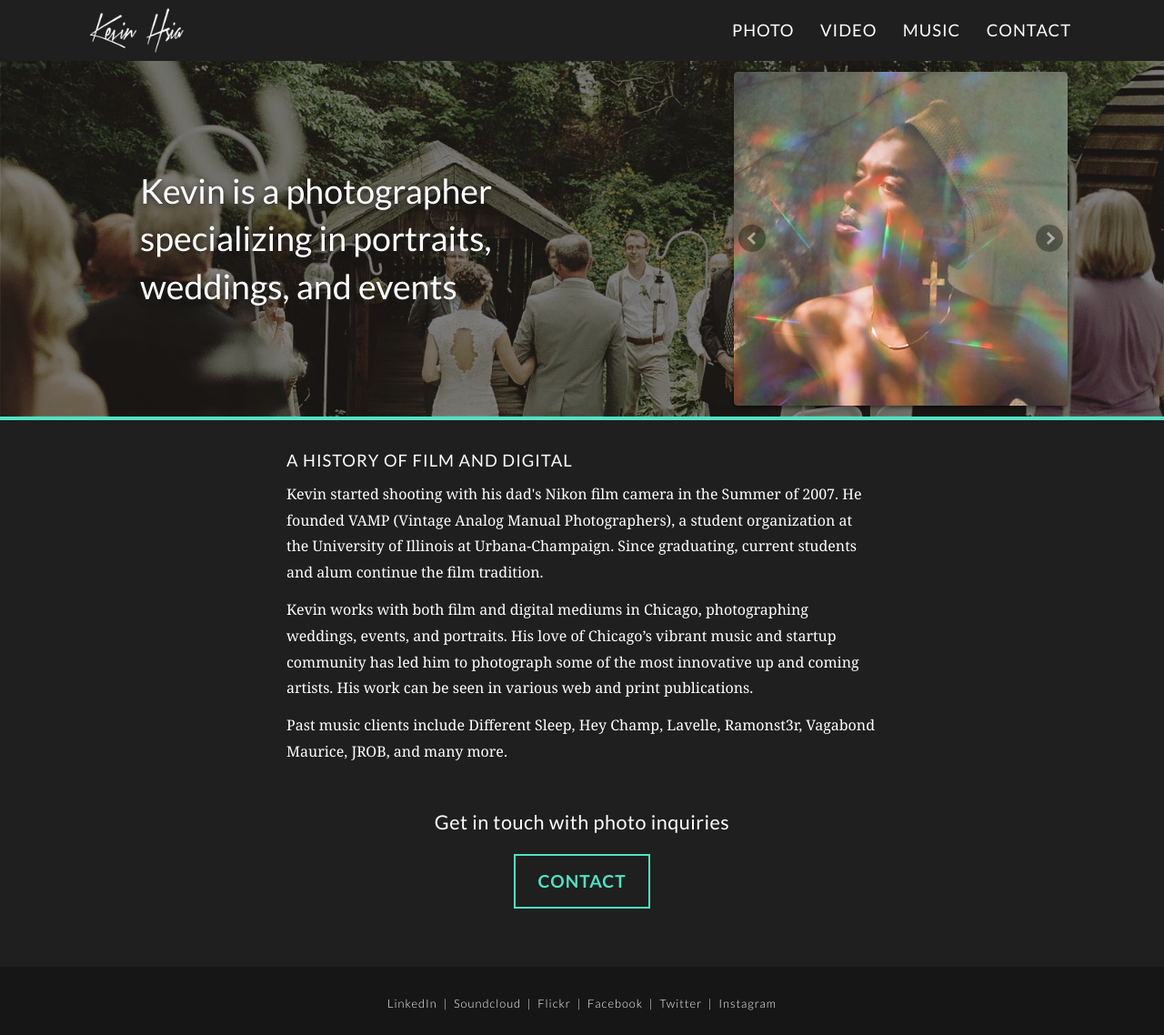
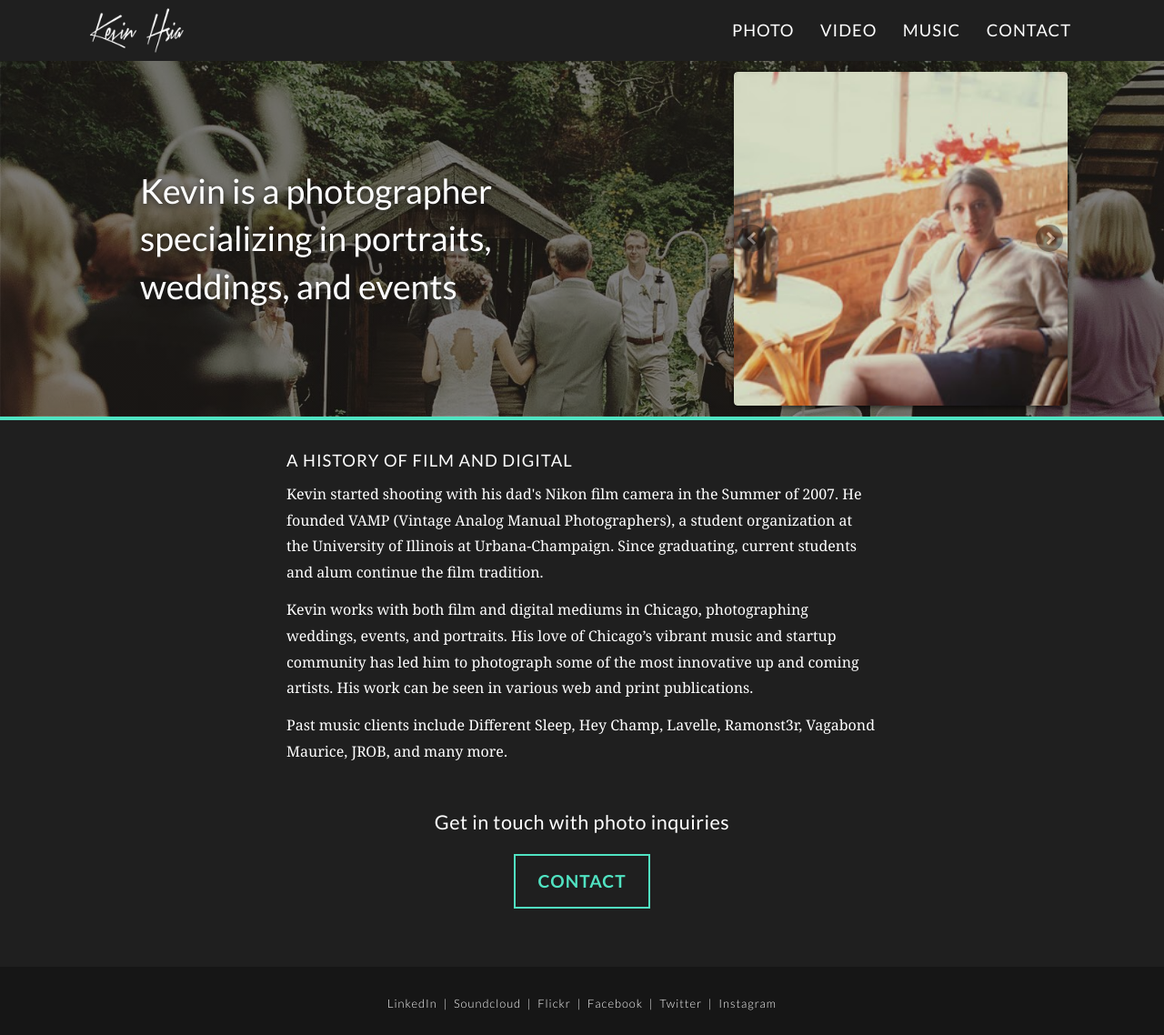
Before and after one commit to kevinhsia/kevinhsia.github.io, a Jekyll site: the page built from photo.md, in a window 1280 px wide. Shown: the whole page at 91% size. Built offline with Jekyll 4.4.1, drawn with Linux system fonts in a browser that asks for light colours; some web fonts are replaced.

Commit message:
Image updates

```diff
--- a/_sass/_homepage.scss
+++ b/_sass/_homepage.scss
@@ -97,7 +97,7 @@
   background-position: 50% top;
   background-size: cover;
   border-bottom: 4px solid;
-  height: 200px;
+  height: 215px;
   overflow: hidden;
   position: relative;
 
--- a/photo.md
+++ b/photo.md
@@ -17,7 +17,6 @@
       <div class="hero__slideshow-wrapper">
         <div class="hero__slideshow-sizer">
           <div class="hero__slideshow" id="fancy-slideshow">
-            <img src="../assets/images/gallery/00.jpg">
             <img src="../assets/images/gallery/01.jpg">
             <img src="../assets/images/gallery/02.jpg">
             <img src="../assets/images/gallery/03.jpg">
@@ -27,6 +26,7 @@
             <img src="../assets/images/gallery/07.jpg">
             <img src="../assets/images/gallery/08.jpg">
             <img src="../assets/images/gallery/09.jpg">
+            <img src="../assets/images/gallery/10.jpg">
           </div>
         </div>
       </div>
```
Also changed, not shown: assets/images/gallery/10.jpg (renamed from assets/images/gallery/00.jpg), assets/images/service-item-photo.jpg, assets/images/service-item-video.jpg, 2 other files.
